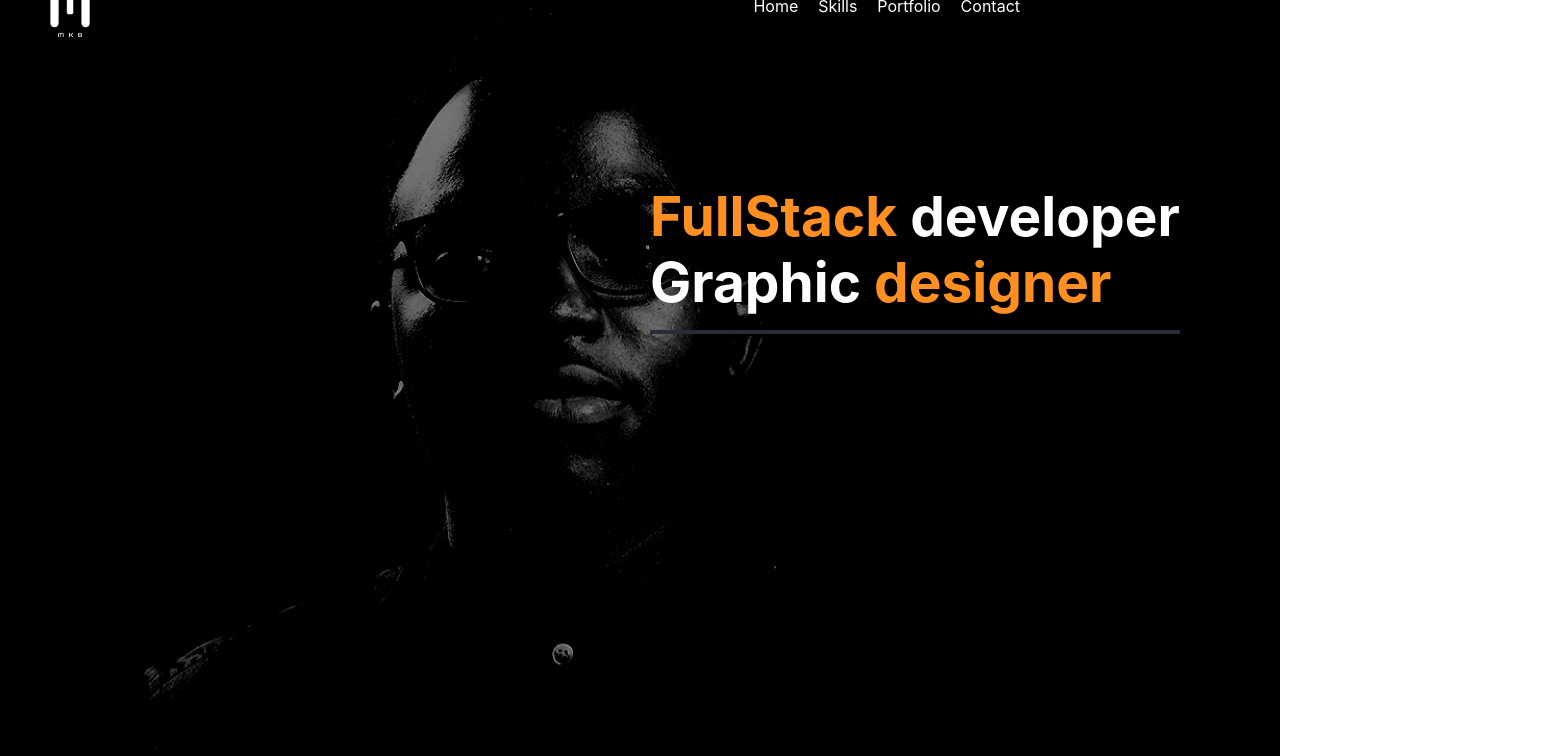
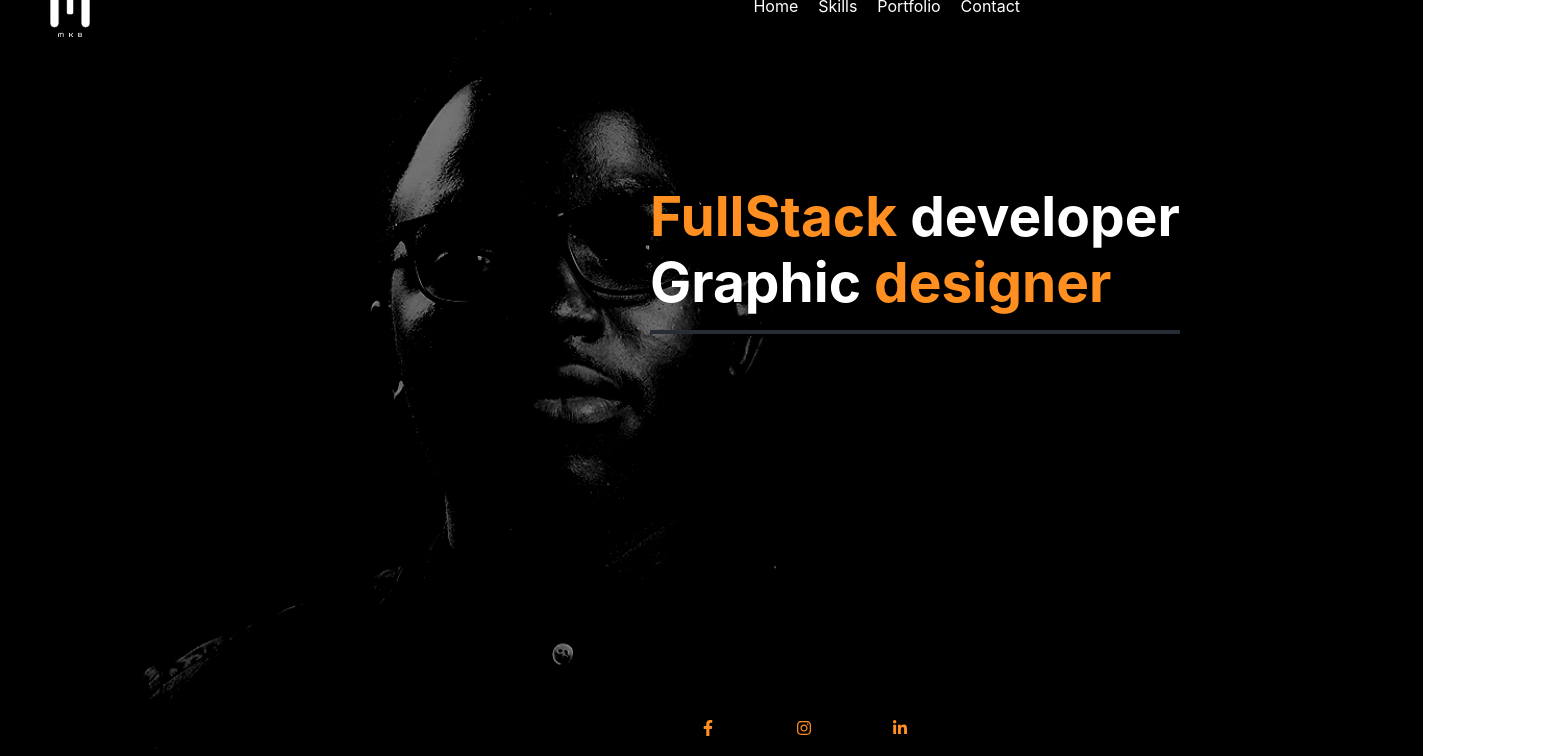
Before and after one commit to EmmaMKB/react-portfolio, a React (Create React App) app: page / in a window 1280 px wide. Shown: the part 44-800 px from the top of the page, 1568 px wide, since content can reach past the window. Built offline with nearby package versions, Linux system fonts and the light colour scheme.

Commit message:
✨ Add social links in Footer component

```diff
--- a/src/components/Footer/Footer.js
+++ b/src/components/Footer/Footer.js
@@ -1,11 +1,17 @@
 import React from "react";
 import "./footer.css";
+import {FaFacebookF, FaInstagram, FaLinkedinIn} from 'react-icons/fa';
+
 
 const Footer = () => {
 
     return(
         <div className="footer">
-
+            <ul className="social">
+                <li className="social-link"><a href="#" target="_blank"><FaFacebookF /></a></li>
+                <li className="social-link"><a href="#" target="_blank"><FaInstagram /></a></li>
+                <li className="social-link"><a href="#" target="_blank"><FaLinkedinIn /></a></li>
+            </ul>
         </div>
     )
 }
```
